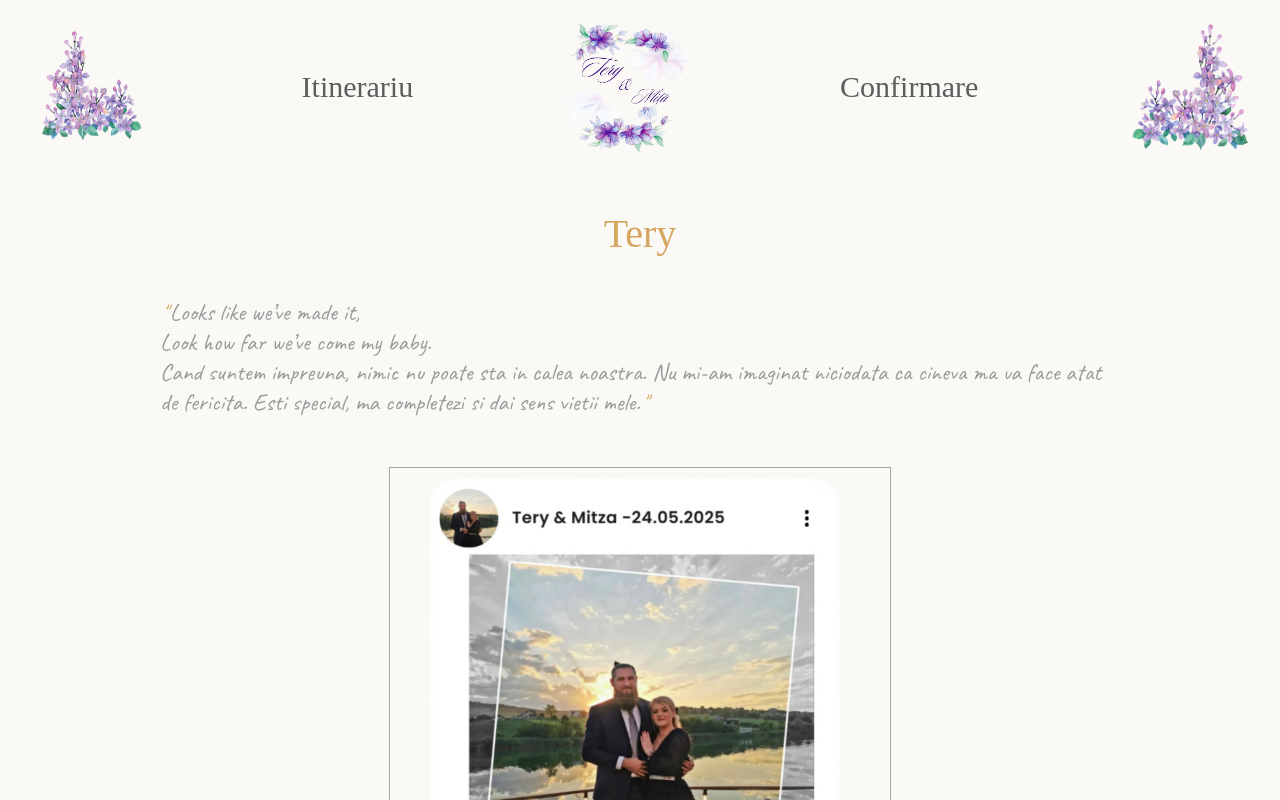
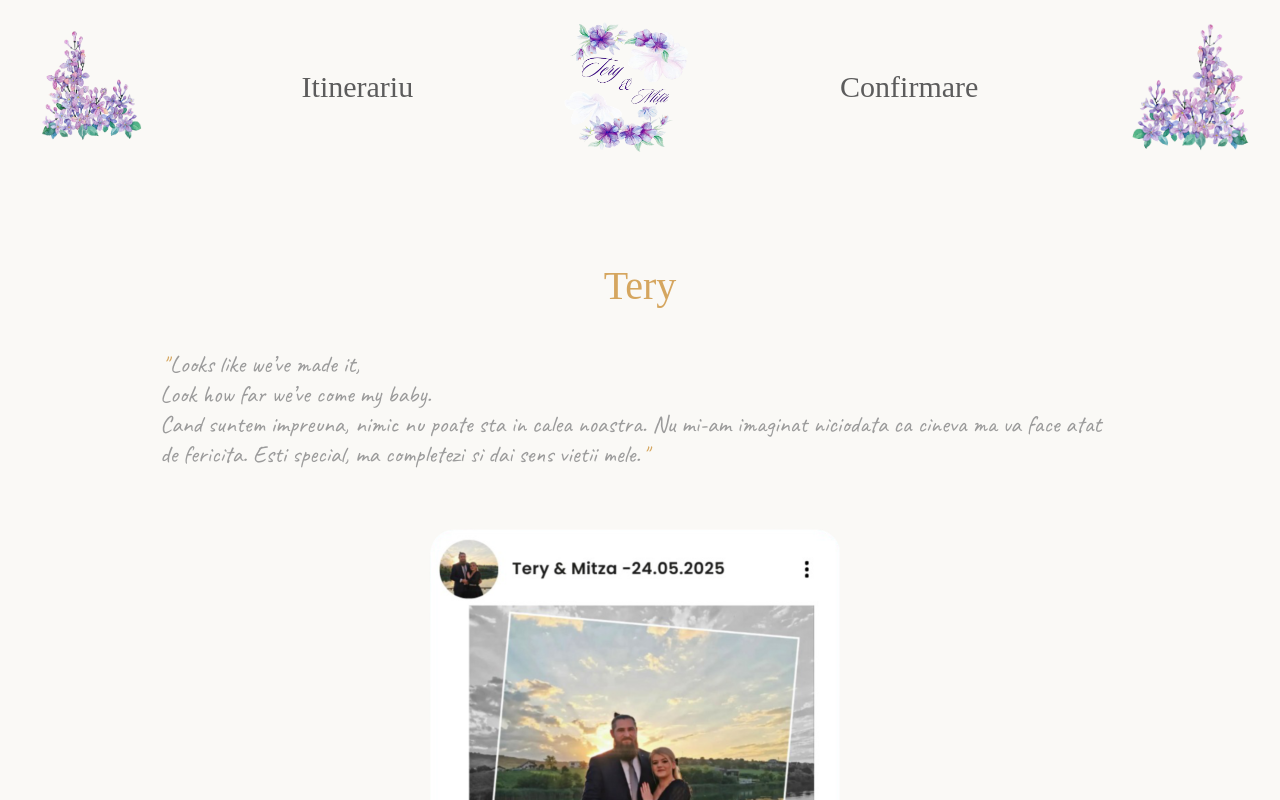
Before and after one commit to amaries95/WeddingApp, a React (Create React App) app: page / in a window 1280 px wide. Shown: the top 800 px of the page. Built offline with nearby package versions, Linux system fonts and the light colour scheme; no server answers; a web font is replaced by a local one.

Commit message:
Changes 3

```diff
--- a/src/App.css
+++ b/src/App.css
@@ -14,10 +14,10 @@
 }
 
 ::-webkit-scrollbar-thumb {
-  background: #e2cdaa;
+  background: var(--form-background-color);
   border-radius: 10px;
 }
 
 ::-webkit-scrollbar-thumb:hover {
-  background: #d4b483;
+  background: var(--form-background-color-darker);
 }
--- a/src/App.js
+++ b/src/App.js
@@ -4,11 +4,13 @@ import { Row, Col } from 'react-bootstrap';
 import Login from './Login/Login';
 import Main from './Main/Main';
 import Admin from './Admin/Admin';
+import AudioPlayer from './Audio/AudioPlayer';
 
 function App() {
   const isLoggedIn = false;
   return (
     <>
+    <AudioPlayer></AudioPlayer>
     <Router>
       <Row className="vh-100 vw-100 gx-0">
         <Col>
--- /dev/null
+++ b/src/Audio/AudioPlayer.js
@@ -0,0 +1,25 @@
+import React, { useEffect, useState } from 'react';
+import Song from './play.mp3';
+
+const AudioPlayer = () => {
+  const [audio] = useState(new Audio(Song));
+
+  useEffect(() => {
+    const playAudio = () => {
+      audio.play();
+      document.removeEventListener('click', playAudio);
+    };
+
+    document.addEventListener('click', playAudio);
+
+    return () => {
+      document.removeEventListener('click', playAudio);
+      audio.pause();
+      audio.currentTime = 0;
+    };
+  }, [audio]);
+
+  return <p>Click anywhere to enable audio 🎵</p>;
+};
+
+export default AudioPlayer;
--- a/src/Main/Home/Home.module.css
+++ b/src/Main/Home/Home.module.css
@@ -79,7 +79,6 @@
 
 .photo-container img {
     width: 500px;
-    border: 1px solid #a5a5a5;
 }
 
 .date-container {
--- a/src/Main/InvitationForm/InvitationForm.jsx
+++ b/src/Main/InvitationForm/InvitationForm.jsx
@@ -128,17 +128,17 @@ export default function InvitationForm () {
             <div className={style['footer-container']}>
                 <div className={style['social-container']}>
                     <div className={style['social-element']}>
-                        <a href='tel: +40751437972'>
+                        <a href='tel: +40730663540'>
                             <IoCall></IoCall>
                         </a>
                     </div>
                     <div className={style['social-element']}>
-                        <a href='https://www.facebook.com/alexandru.maries28'>
+                        <a href='https://www.facebook.com/mitza.olar/'>
                             <BsFacebook></BsFacebook>
                         </a>
                     </div>
                     <div className={style['social-element']}>
-                        <a href='https://www.instagram.com/alexandru.maries28/'>
+                        <a href='https://www.instagram.com/mitza.olar/'>
                             <BsInstagram></BsInstagram>
                         </a>
                     </div>
--- a/src/Main/InvitationForm/InvitationForm.module.css
+++ b/src/Main/InvitationForm/InvitationForm.module.css
@@ -179,7 +179,7 @@
 }
 
 .social-element a svg {
-    color: var(--hover-header-color);
+    color: var(--form-background-color);
     width: 30px;
     height: 30px;
 }
--- a/src/Main/WeddingTimeline/WeddingTimeline.module.css
+++ b/src/Main/WeddingTimeline/WeddingTimeline.module.css
@@ -32,7 +32,8 @@
 .decorative-left-container {
     flex-direction: row;
     display: flex;
-    height: 2310px;
+    height: 1975px;
+    width: 1500px;
     overflow: hidden;
     align-items: flex-end;
 }
@@ -41,7 +42,8 @@
     flex-direction: row;
     display: flex;
     overflow: hidden;
-    height: 2310px;
+    height: 1975px;
+    width: 1500px;
     align-items: flex-start;
     justify-content: flex-end;
 }
--- a/src/Styles/Colors.css
+++ b/src/Styles/Colors.css
@@ -6,7 +6,7 @@
     --time-metric: #9b9b9b;
     --time-color: #cfcdcd;
     --circle-color: #ebe8e8;
-    --form-background-color: #a5dbc1;
-    --form-background-color-darker: #82cea9;
+    --form-background-color: #af82c5;
+    --form-background-color-darker: #a26abd;
 
 }
```
Also changed, not shown: 1 other file (tests, documents, lock files or other folders).
